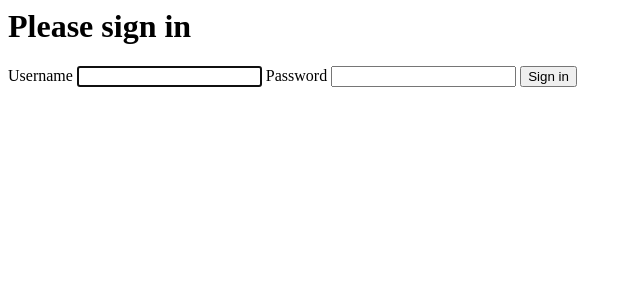
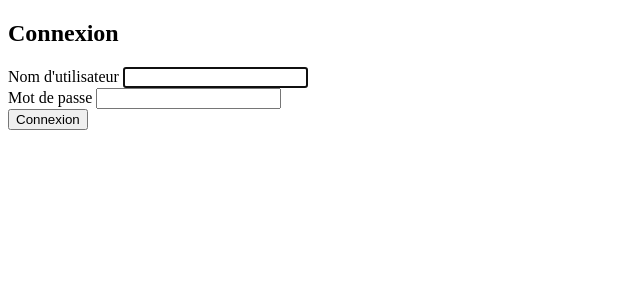
Before and after one commit to BussinMF/LaClunysoise, a Symfony app: template templates/security/login.html.twig in a window 1280 px wide. Shown: the top 300 px of the page, without its empty margins (0-640 px from the left). Run offline with Twig, Linux system fonts and the light colour scheme; the template is opened without the code that fills it, so the values that code supplies are empty; some libraries are stand-ins or nearby versions.

Commit message:
Front End tweaks

```diff
--- a/assets/app.js
+++ b/assets/app.js
@@ -1,5 +1,5 @@
 // any CSS you import will output into a single css file (app.css in this case)
-import '../styles/app.scss';
+import './styles/app.scss';
 
 // Chargement de la bibliothèque jQuery
 const $ = require('jquery');
--- a/templates/base.html.twig
+++ b/templates/base.html.twig
@@ -1,3 +1,4 @@
+<!DOCTYPE html>
 <html>
     <head>
         <meta charset="UTF-8">
--- a/templates/footer.html.twig
+++ b/templates/footer.html.twig
@@ -0,0 +1,43 @@
+{% block footer %}
+<div class="container">
+    <footer class="row row-cols-1 row-cols-sm-2 row-cols-md-5 py-5 my-5 border-top">
+        <div class="col mb-3">
+            <a href="/" class="d-flex align-items-center mb-3 link-body-emphasis text-decoration-none"><img src="{{ asset('Logo_C.png') }}"></a>
+            <p class="text-body-secondary">&copy; 2023</p>
+        </div>
+
+        <div class="col mb-3">
+
+        </div><div class="col mb-3">
+            <h5>Coordonnées</h5>
+            <ul class="nav flex-column">
+                <li class="nav-item mb-2"><a href="#" class="nav-link p-0 text-body-secondary">Home</a></li>
+                <li class="nav-item mb-2"><a href="#" class="nav-link p-0 text-body-secondary">Features</a></li>
+                <li class="nav-item mb-2"><a href="#" class="nav-link p-0 text-body-secondary">Pricing</a></li>
+                <li class="nav-item mb-2"><a href="#" class="nav-link p-0 text-body-secondary">FAQs</a></li>
+                <li class="nav-item mb-2"><a href="#" class="nav-link p-0 text-body-secondary">About</a></li>
+            </ul>
+        </div>
+<div class="col mb-3">
+            <h5>Réseaux sociaux</h5>
+            <ul class="nav flex-column">
+                <li class="nav-item mb-2"><a href="#" class="nav-link p-0 text-body-secondary">Home</a></li>
+                <li class="nav-item mb-2"><a href="#" class="nav-link p-0 text-body-secondary">Features</a></li>
+                <li class="nav-item mb-2"><a href="#" class="nav-link p-0 text-body-secondary">Pricing</a></li>
+                <li class="nav-item mb-2"><a href="#" class="nav-link p-0 text-body-secondary">FAQs</a></li>
+                <li class="nav-item mb-2"><a href="#" class="nav-link p-0 text-body-secondary">About</a></li>
+            </ul>
+        </div>
+        <div class="col mb-3">
+            <h5>Numéros d'Urgences</h5>
+            <ul class="nav flex-column">
+                <li class="nav-item mb-2"><a href="#" class="nav-link p-0 text-body-secondary">Home</a></li>
+                <li class="nav-item mb-2"><a href="#" class="nav-link p-0 text-body-secondary">Features</a></li>
+                <li class="nav-item mb-2"><a href="#" class="nav-link p-0 text-body-secondary">Pricing</a></li>
+                <li class="nav-item mb-2"><a href="#" class="nav-link p-0 text-body-secondary">FAQs</a></li>
+                <li class="nav-item mb-2"><a href="#" class="nav-link p-0 text-body-secondary">About</a></li>
+            </ul>
+        </div>
+    </footer>
+</div>
+{% endblock %}
--- a/templates/header.html.twig
+++ b/templates/header.html.twig
@@ -0,0 +1,10 @@
+{% block header %}
+<nav class="navbar bg-body-tertiary">
+    <div class="container-fluid">
+      <a class="navbar-brand" href="#">
+
+        Bootstrap
+      </a>
+    </div>
+  </nav>
+{% endblock %}
--- a/templates/security/login.html.twig
+++ b/templates/security/login.html.twig
@@ -1,28 +1,52 @@
-{% extends 'base.html.twig' %}
+<!DOCTYPE html>
+<html>
+    {% block stylesheets %}
+        {{ encore_entry_link_tags('app') }}
+    {% endblock %}
 
-{% block title %}Log in!{% endblock %}
+    {% block javascripts %}
+        {{ encore_entry_script_tags('app') }}
+    {% endblock %}
 
     {% block body %}
         <form method="post">
             {% if error %}
-        <div class="alert alert-danger">{{ error.messageKey|trans(error.messageData, 'security') }}</div>
+                <div class="alert alert-danger">{{ error.messageKey|trans(error.messageData, 'ecurity') }}</div>
             {% endif %}
 
+            <form method="post">
+                <section class="vh-100 gradient-custom">
+                    <div class="container py-5 h-100">
+                        <div class="row d-flex justify-content-center align-items-center h-100">
+                            <div class="col-12 col-md-8 col-lg-6 col-xl-5">
+                                <div class="card bg-dark text-white" style="border-radius: 1rem;">
+                                    <div class="card-body p-5 text-center">
+
+                                        <div class="mb-md-5 mt-md-4 pb-5">
+
+                                            <h2 class="fw-bold mb-2 text-uppercase mb-5">Connexion</h2>
+
                                             {% if app.user %}
-        <div class="mb-3">
-            You are logged in as {{ app.user.userIdentifier }}, <a href="{{ path('app_logout') }}">Logout</a>
+                                                <div class="fw-bold mb-2 text-uppercase mb-5">
+                                                    Vous êtes connecté(e) en tant qu' {{ app.user.userIdentifier }}
+
+                                                    <button class="btn btn-outline-light btn-lg px-5 mt-3">
+                                                        <a href="{{ path('app_logout') }}" class="text-decoration-none text-danger">Déconnexion</a>
+                                                    </button>
                                                 </div>
                                             {% endif %}
 
-    <h1 class="h3 mb-3 font-weight-normal">Please sign in</h1>
-    <label for="inputUsername">Username</label>
-    <input type="text" value="{{ last_username }}" name="username" id="inputUsername" class="form-control" autocomplete="username" required autofocus>
-    <label for="inputPassword">Password</label>
-    <input type="password" name="password" id="inputPassword" class="form-control" autocomplete="current-password" required>
+                                            <div class="form-outline form-white mb-4">
+                                                <label for="inputUsername">Nom d'utilisateur</label>
+                                                <input type="text" value="{{ last_username }}" name="username" id="inputUsername" class="form-control form-control-lg" autocomplete="username" required autofocus/>
+                                            </div>
 
-    <input type="hidden" name="_csrf_token"
-           value="{{ csrf_token('authenticate') }}"
-    >
+                                            <div class="form-outline form-white mb-4">
+                                                <label for="inputPassword">Mot de passe</label>
+                                                <input type="password" name="password" id="inputPassword"  class="form-control form-control-lg" autocomplete="current-password" required/>
+                                            </div>
+
+                                            <input type="hidden" name="_csrf_token" value="{{ csrf_token('authenticate') }}">
 
                                             {#
                                                 Uncomment this section and add a remember_me option below your firewall to activate remember me functionality.
@@ -35,8 +59,14 @@
                                                 </div>
                                             #}
 
-    <button class="btn btn-lg btn-primary" type="submit">
-        Sign in
-    </button>
+                                            <button class="btn btn-outline-light btn-lg px-5 text-success" type="submit">Connexion</button>
+                                        </div>
+                                    </div>
+                                </div>
+                            </div>
+                        </div>
+                    </div>
+                </section>
             </form>
         {% endblock %}
+</html>
```
Also changed, not shown: assets/styles/app.scss (+12 -0 lines), templates/home/index.html.twig (+45 -6 lines), public/build/app.css, public/build/app.js, 2 other files. Lines whose indentation alone changed are shown as unchanged.
